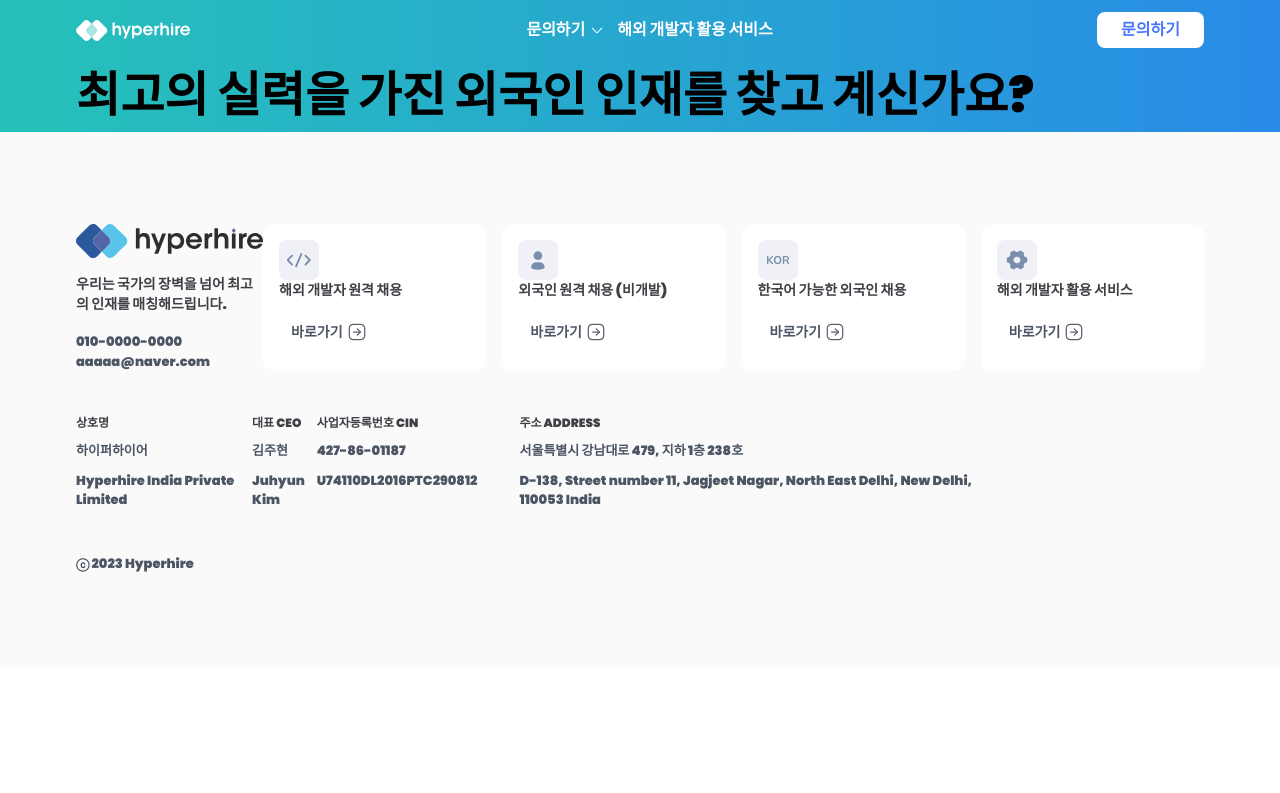
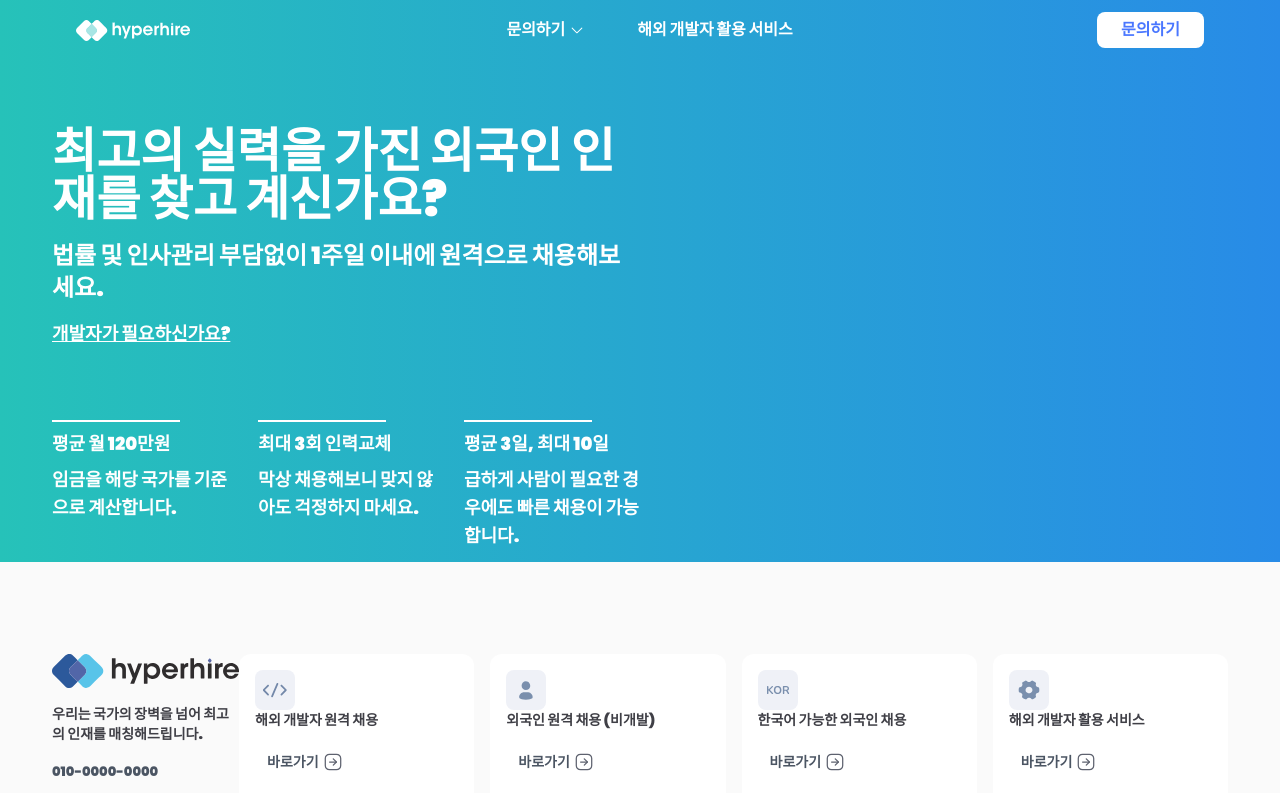
Before and after one commit to HussainAhmadDev/hyperhire, a Next.js app: page / in a window 1280 px wide. Shown: the top 793 px of the page. Built offline with nearby package versions, Linux system fonts and the light colour scheme.

Commit message:
design fix

```diff
--- a/src/components/atoms/container.tsx
+++ b/src/components/atoms/container.tsx
@@ -9,7 +9,10 @@
   DetailedHTMLProps<HTMLAttributes<HTMLDivElement>, HTMLDivElement>
 >) => {
   return (
-    <div className={cn("p-3 w-full max-w-6xl m-auto", className)} {...props}>
+    <div
+      className={cn("p-3 w-full max-w-[1200px] m-auto", className)}
+      {...props}
+    >
       {children}
     </div>
   );
--- a/src/components/atoms/index.ts
+++ b/src/components/atoms/index.ts
@@ -9,3 +9,4 @@
 export * from "./chevron-icon";
 export * from "./container";
 export * from "./flex";
+export * from "./sperator";
--- /dev/null
+++ b/src/components/atoms/sperator.tsx
@@ -0,0 +1,18 @@
+import { cn } from "@/utils";
+
+const Sperator = ({
+  className,
+  ...props
+}: React.DetailedHTMLProps<
+  React.HTMLAttributes<HTMLHRElement>,
+  HTMLHRElement
+>) => {
+  return (
+    <hr
+      className={cn("w-full border-white border border-solid", className)}
+      {...props}
+    />
+  );
+};
+
+export { Sperator };
--- /dev/null
+++ b/src/components/molecules/detail-card.tsx
@@ -0,0 +1,17 @@
+import { Flex, Sperator } from "../atoms";
+
+interface DetailCardProps {
+  title: string;
+  content: string;
+}
+const DetailCard = ({ title, content }: DetailCardProps) => {
+  return (
+    <Flex direction="col" className="max-w-44" gap={2}>
+      <Sperator className="max-w-32" />
+      <h4 className="font-black text-white text-lg">{title}</h4>
+      <p className="font-black text-white text-lg">{content}</p>
+    </Flex>
+  );
+};
+
+export { DetailCard };
--- a/src/components/molecules/hero-details.tsx
+++ b/src/components/molecules/hero-details.tsx
@@ -1,12 +1,36 @@
 import React from "react";
 import { Flex } from "../atoms";
+import Link from "next/link";
+import { DetailCard } from "./detail-card";
 
 const HeroDetails = () => {
   return (
-    <Flex>
-      <h1 className="text-5xl font-black">
-        최고의 실력을 가진 외국인 인재를 찾고 계신가요?
-      </h1>
+    <Flex className="flex-1" gap={4} direction="col">
+      <Flex className="py-14" gap={4} direction="col">
+        <h1 className="text-5xl font-black text-white">
+          최고의 실력을 가진 외국인 인재를 찾고 계신가요?
+        </h1>
+        <h3 className="text-2xl font-black text-white">
+          법률 및 인사관리 부담없이 1주일 이내에 원격으로 채용해보세요.
+        </h3>
+        <Link href="/" className="text-lg underline font-black text-white">
+          개발자가 필요하신가요?
+        </Link>
+      </Flex>
+      <Flex className="gap-2" justify="between">
+        <DetailCard
+          title="평균 월 120만원"
+          content="임금을 해당 국가를 기준으로 계산합니다."
+        />
+        <DetailCard
+          title="최대 3회 인력교체"
+          content="막상 채용해보니 맞지 않아도 걱정하지 마세요."
+        />
+        <DetailCard
+          title="평균 3일, 최대 10일"
+          content="급하게 사람이 필요한 경우에도 빠른 채용이 가능합니다."
+        />
+      </Flex>
     </Flex>
   );
 };
--- a/src/components/organisms/header.tsx
+++ b/src/components/organisms/header.tsx
@@ -5,7 +5,7 @@
   return (
     <Container className="py-3 w-full max-w-6xl items-center flex justify-between m-auto">
       <WhiteLogo />
-      <Flex align="center" gap={10}>
+      <Flex align="center" className="gap-10">
         <Button variant="text">
           문의하기 <ChevronIcon />
         </Button>
--- a/src/components/organisms/hero.tsx
+++ b/src/components/organisms/hero.tsx
@@ -4,8 +4,9 @@
 
 const HeroSection = () => {
   return (
-    <Container>
+    <Container className="flex">
       <HeroDetails />
+      <div className="flex-1" />
     </Container>
   );
 };
```
